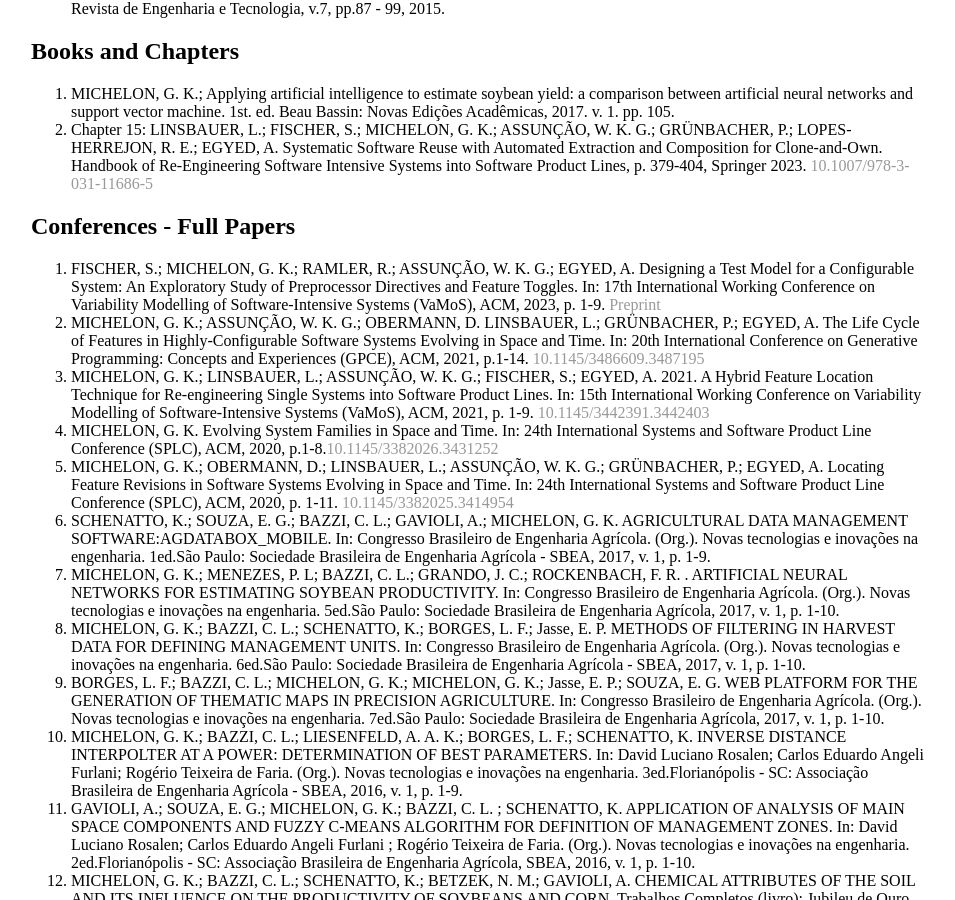
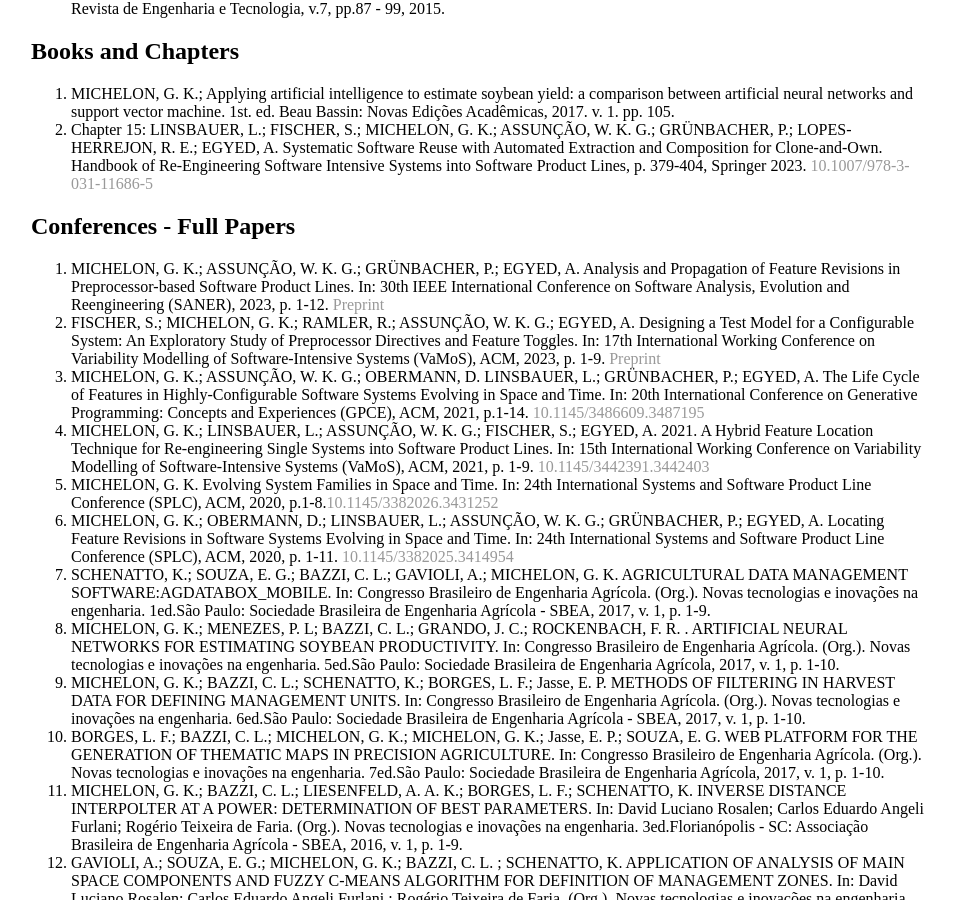
Before and after one commit to GabrielaMichelon/gabrielamichelon.github.io, a Jekyll site: the page built from publications/index.html, in a window 1280 px wide and 900 px high, scrolled down 984 px. Shown: the whole window, without its empty margins (161-1116 px from the left). Built offline with Jekyll 4.4.1, drawn with Linux system fonts in a browser that asks for light colours.

Commit message:
add SANER paper

```diff
--- a/publications/index.html
+++ b/publications/index.html
@@ -37,6 +37,7 @@ title: Publications
 
 	<h2>Conferences - Full Papers</h2>
 	<ol>
+		<li>MICHELON, G. K.; ASSUNÇÃO, W. K. G.; GRÜNBACHER, P.; EGYED, A. Analysis and Propagation of Feature Revisions in Preprocessor-based Software Product Lines. In: 30th IEEE International Conference on Software Analysis, Evolution and Reengineering (SANER), 2023, p. 1-12. <a href="../papers/Analysis_and_Propagation_of_Feature_Revisions_in_Preprocessor-based_Software_Product_Lines.pdf" target="_blank">Preprint</a> </li>
 		<li>FISCHER, S.; MICHELON, G. K.; RAMLER, R.; ASSUNÇÃO, W. K. G.; EGYED, A. Designing a Test Model for a Configurable System: An Exploratory Study of Preprocessor Directives and Feature Toggles. In: 17th International Working Conference on Variability Modelling of Software-Intensive Systems (VaMoS), ACM, 2023, p. 1-9. <a href="../papers/Designing_a_Test_Model_for_a_Configurable_System_An_Exploratory_Study_of_Preprocessor_Directives_and_Feature_Toggles.pdf" target="_blank">Preprint</a> </li>
 		<li>MICHELON, G. K.; ASSUNÇÃO, W. K. G.; OBERMANN, D. LINSBAUER, L.; GRÜNBACHER, P.; EGYED, A. The Life Cycle of Features in Highly-Configurable Software Systems Evolving in Space and Time. In: 20th International Conference on Generative Programming: Concepts and Experiences (GPCE), ACM, 2021, p.1-14. <a href="https://dl.acm.org/doi/10.1145/3486609.3487195" target="_blank">10.1145/3486609.3487195</a> </li>
 		<li>MICHELON, G. K.; LINSBAUER, L.; ASSUNÇÃO, W. K. G.; FISCHER, S.; EGYED, A. 2021. A Hybrid Feature Location Technique for Re-engineering Single Systems into Software Product Lines. In: 15th International Working Conference on Variability Modelling of Software-Intensive Systems (VaMoS), ACM, 2021, p. 1-9. <a href="../papers/A_Hybrid_Feature_Location_Technique_for_Re-engineering_Single_Systems_into_Software_Product_Lines.pdf" target="_blank">10.1145/3442391.3442403</a> </li>
```
Also changed, not shown: 1 other file.
